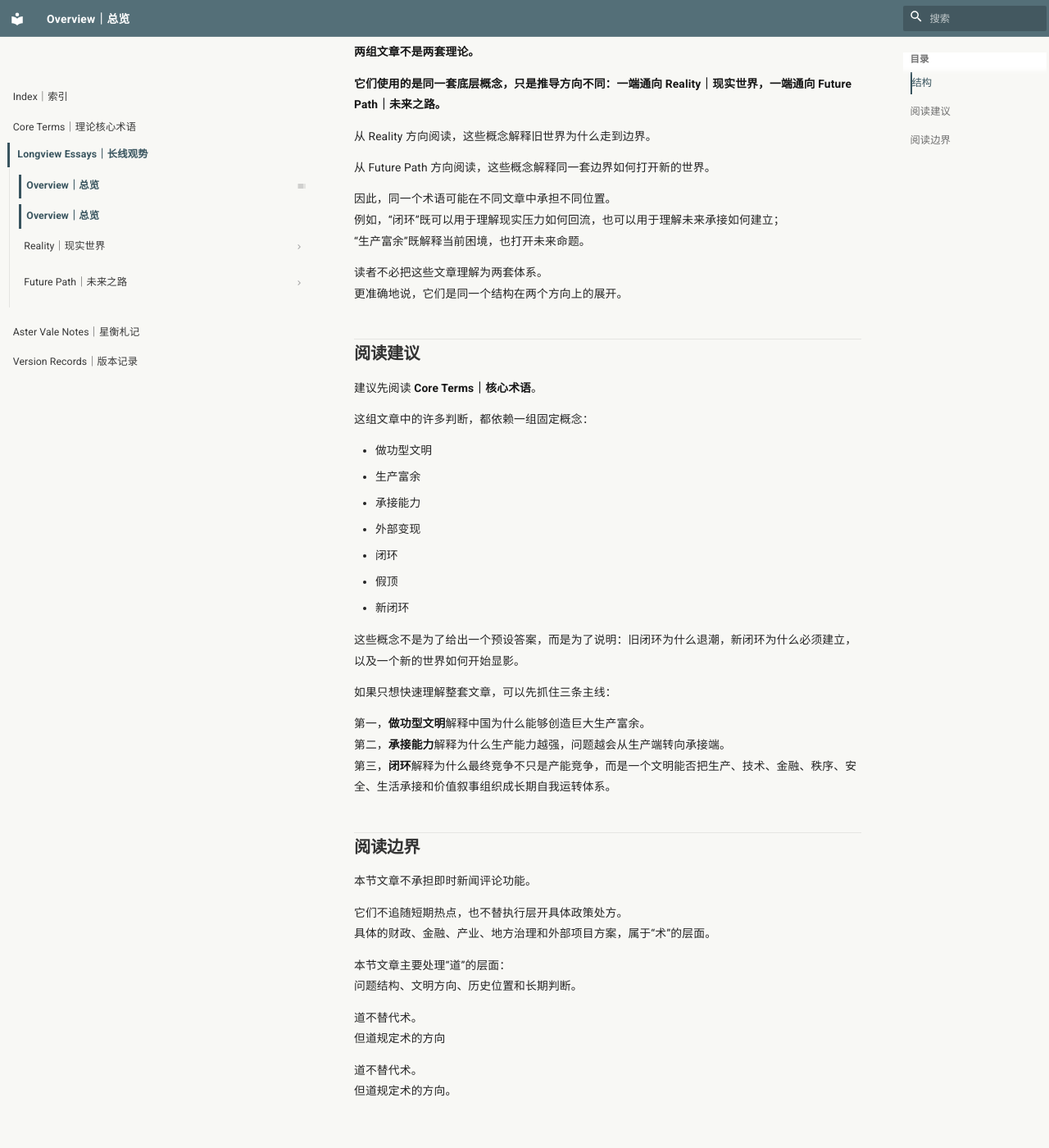
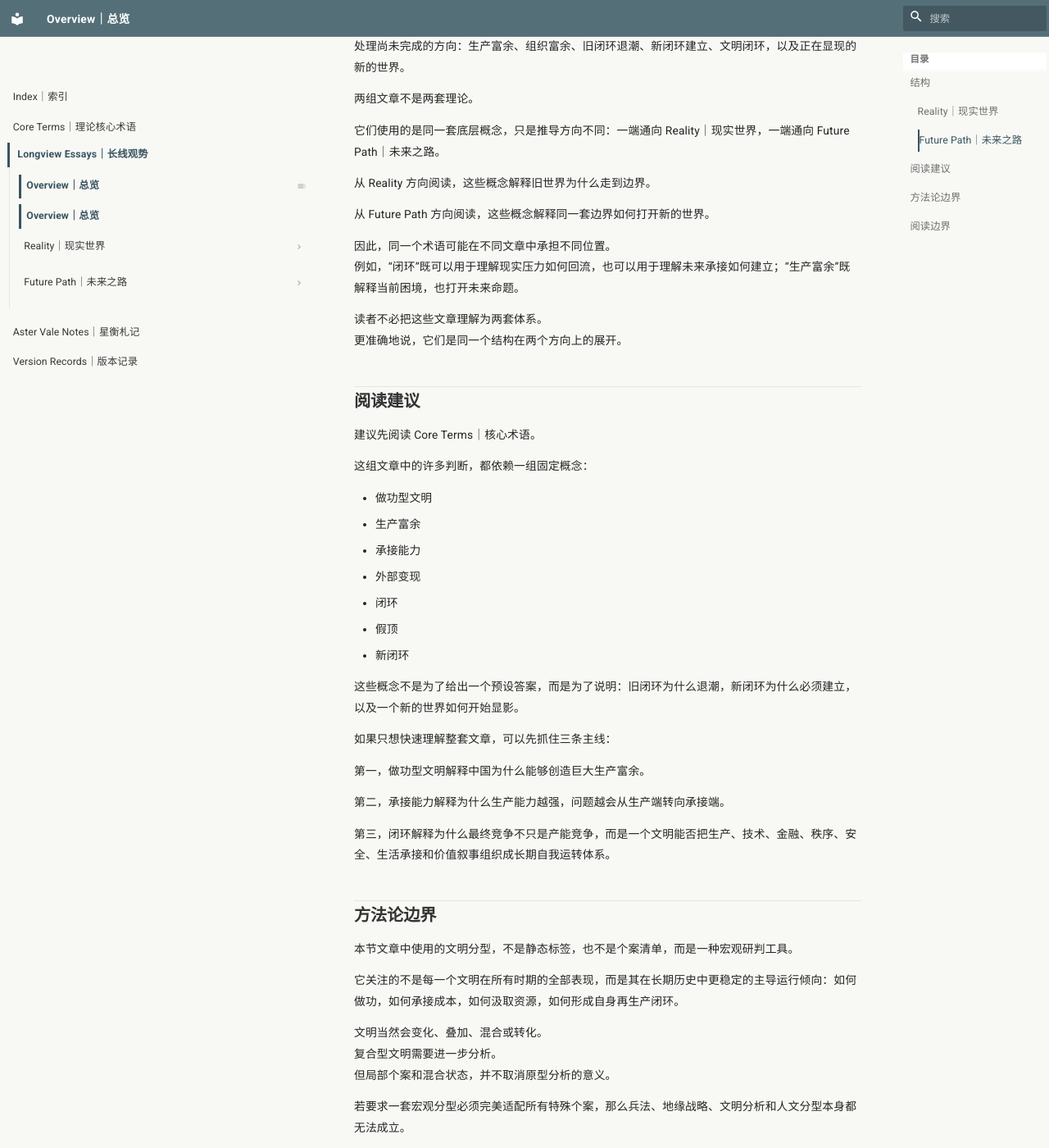
Before and after one commit to guanshi1688/longview-archive, an MkDocs documentation site: the page built from docs/essays/index.md, in a window 1280 px wide and 1400 px high, scrolled down 724 px. Shown: the whole window at 82% size. Built offline with MkDocs 1.6.1 and Material for MkDocs 9.7.7, drawn with Linux system fonts in a browser that asks for light colours; some of the changed text lies outside the part shown.

Commit message:
Update index.md

```diff
--- a/docs/essays/index.md
+++ b/docs/essays/index.md
@@ -13,30 +13,31 @@
 
 本节暂分为两组：
 
-**Reality｜现实世界**
+### Reality｜现实世界
+
 处理已经显现的压力：外部变现、市场战、全球南方承接不足、成熟市场不愿承接、变现摩擦、旧闭环退潮与内部闭环压力。
 
-**Future Path｜未来之路**
+### Future Path｜未来之路
+
 处理尚未完成的方向：生产富余、组织富余、旧闭环退潮、新闭环建立、文明闭环，以及正在显现的新的世界。
 
-**两组文章不是两套理论。**
+两组文章不是两套理论。
 
-**它们使用的是同一套底层概念，只是推导方向不同：一端通向 Reality｜现实世界，一端通向 Future Path｜未来之路。**
+它们使用的是同一套底层概念，只是推导方向不同：一端通向 Reality｜现实世界，一端通向 Future Path｜未来之路。
 
 从 Reality 方向阅读，这些概念解释旧世界为什么走到边界。
 
 从 Future Path 方向阅读，这些概念解释同一套边界如何打开新的世界。
 
 因此，同一个术语可能在不同文章中承担不同位置。
-例如，“闭环”既可以用于理解现实压力如何回流，也可以用于理解未来承接如何建立；
-“生产富余”既解释当前困境，也打开未来命题。
+例如，“闭环”既可以用于理解现实压力如何回流，也可以用于理解未来承接如何建立；“生产富余”既解释当前困境，也打开未来命题。
 
 读者不必把这些文章理解为两套体系。
 更准确地说，它们是同一个结构在两个方向上的展开。
 
 ## 阅读建议
 
-建议先阅读 **Core Terms｜核心术语**。
+建议先阅读 Core Terms｜核心术语。
 
 这组文章中的许多判断，都依赖一组固定概念：
 
@@ -52,9 +53,25 @@
 
 如果只想快速理解整套文章，可以先抓住三条主线：
 
-第一，**做功型文明**解释中国为什么能够创造巨大生产富余。
-第二，**承接能力**解释为什么生产能力越强，问题越会从生产端转向承接端。
-第三，**闭环**解释为什么最终竞争不只是产能竞争，而是一个文明能否把生产、技术、金融、秩序、安全、生活承接和价值叙事组织成长期自我运转体系。
+第一，做功型文明解释中国为什么能够创造巨大生产富余。
+
+第二，承接能力解释为什么生产能力越强，问题越会从生产端转向承接端。
+
+第三，闭环解释为什么最终竞争不只是产能竞争，而是一个文明能否把生产、技术、金融、秩序、安全、生活承接和价值叙事组织成长期自我运转体系。
+
+## 方法论边界
+
+本节文章中使用的文明分型，不是静态标签，也不是个案清单，而是一种宏观研判工具。
+
+它关注的不是每一个文明在所有时期的全部表现，而是其在长期历史中更稳定的主导运行倾向：如何做功，如何承接成本，如何汲取资源，如何形成自身再生产闭环。
+
+文明当然会变化、叠加、混合或转化。
+复合型文明需要进一步分析。
+但局部个案和混合状态，并不取消原型分析的意义。
+
+若要求一套宏观分型必须完美适配所有特殊个案，那么兵法、地缘战略、文明分析和人文分型本身都无法成立。
+
+因此，复合型文明分析属于后续方法论扩展，不构成对文明原型框架的否定。
 
 ## 阅读边界
 
@@ -67,7 +84,4 @@
 问题结构、文明方向、历史位置和长期判断。
 
 道不替代术。
-但道规定术的方向
-
-道不替代术。
 但道规定术的方向。
```
